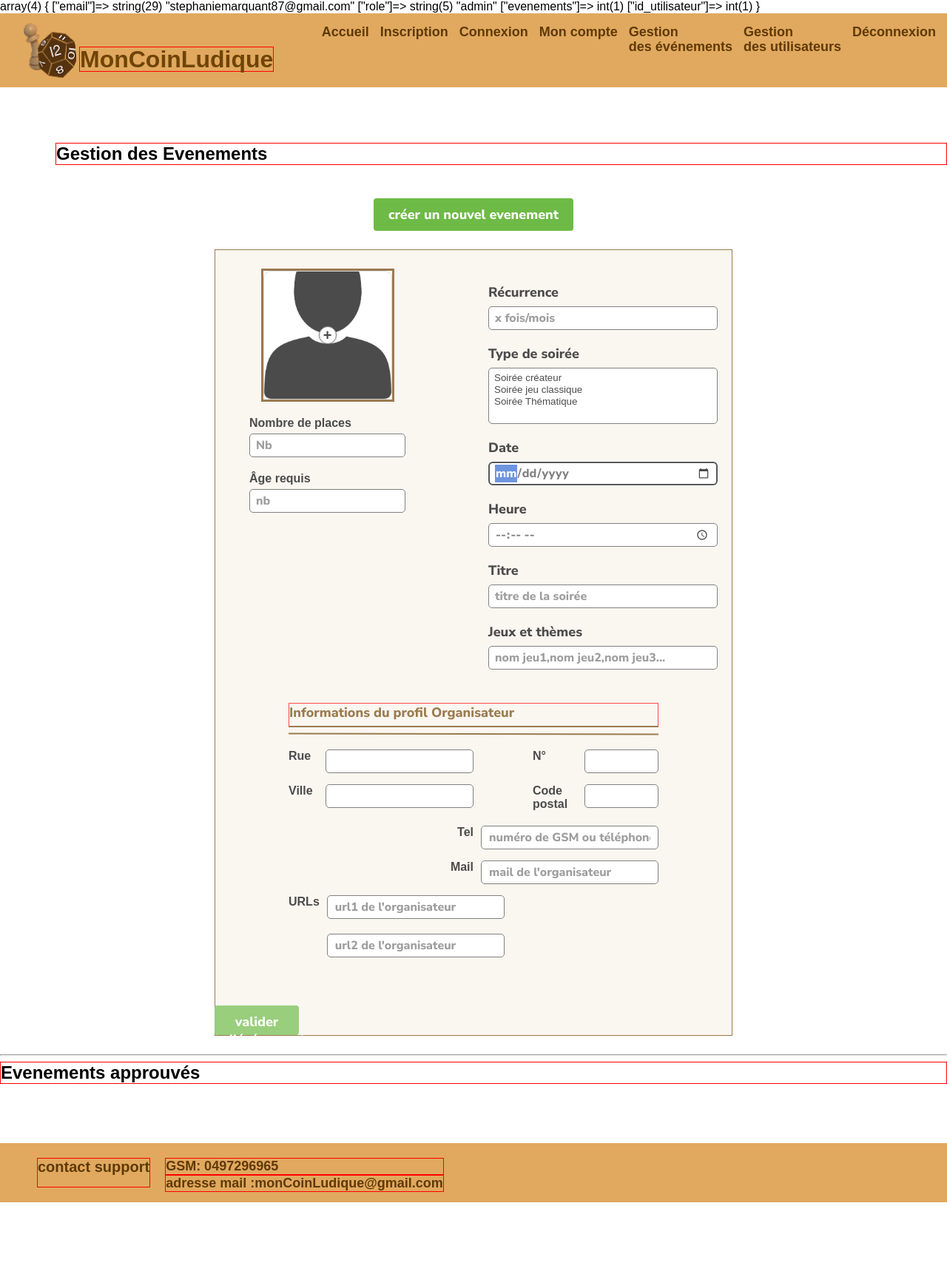
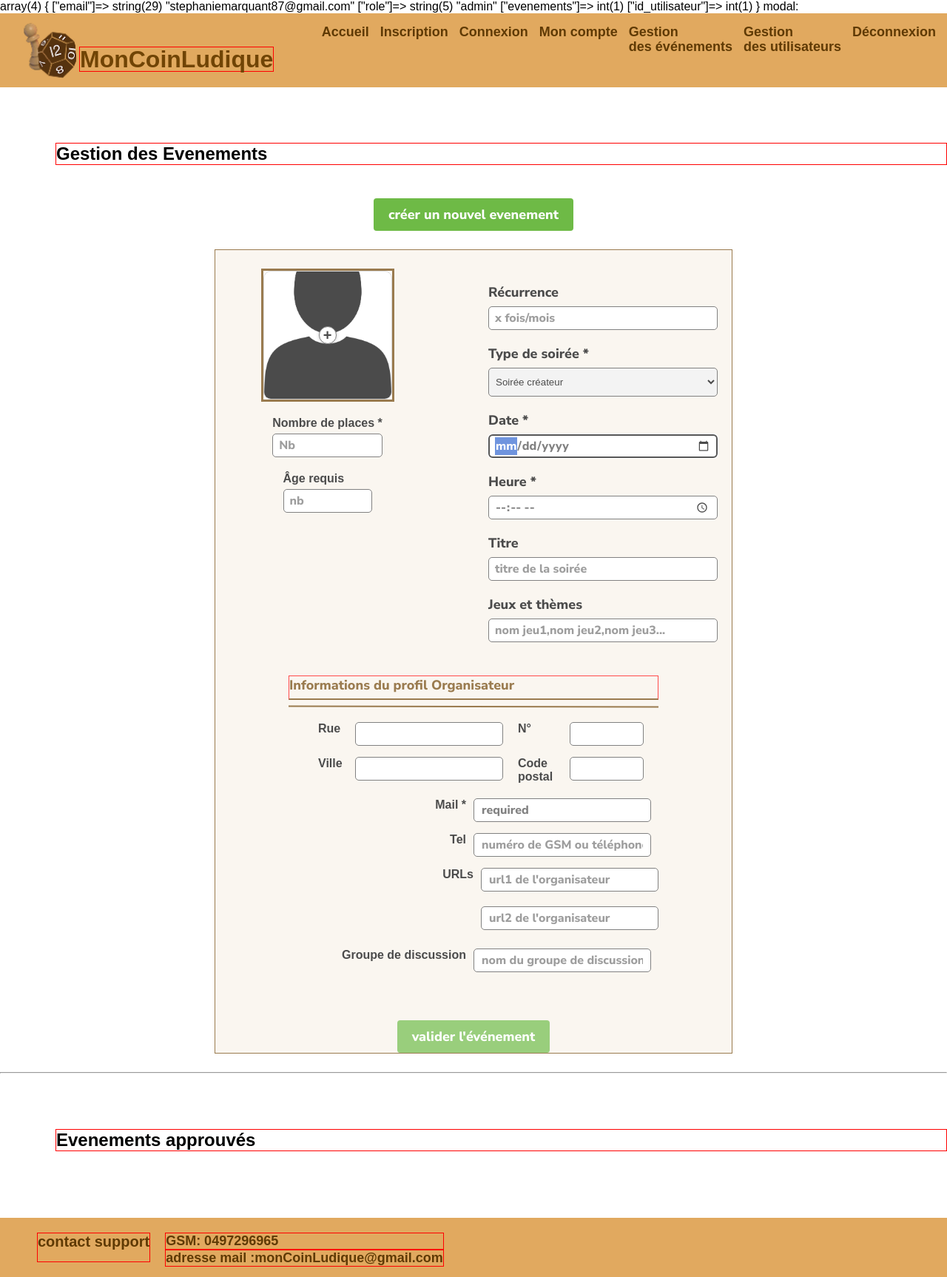
Before and after one commit to steph33a/applicationMonCoinLudique, a PHP site: page /vue/pages/gestion_evenements.php in a window 1280 px wide. Shown: the whole page at 74% size. Before the commit the page ends 1625 px from the top, so only its background shows below. Run offline with PHP 8.4, Linux system fonts and the light colour scheme; the visitor is signed in with stand-in values (Sample User, id 1); data that the repository does not hold is empty.

Commit message:
mise à jour

```diff
--- a/vue/composants/includes/creation_evenement.php
+++ b/vue/composants/includes/creation_evenement.php
@@ -1,26 +1,30 @@
- <form style="width:700px; background-color: #F8F3EB; opacity: 0.7; border: #704405 solid 1px; display:flex; flex-direction:column; justify-content:space-between; align-items:center;margin:25px auto;" class="formulaire" id="formulaireCreationEvenement" action="../controller/controller.php" method="POST">
+ <form style="width:700px; background-color: #F8F3EB; opacity: 0.7; border: #704405 solid 1px; display:flex; flex-direction:column; justify-content:space-between; align-items:center;margin:25px auto;" class="formulaire" id="formulaireCreationEvenement" enctype="multipart/form-data" action="../../controller/controller.php" method="POST">
     <div style="display:flex; flex-direction:column; justify-content:space-between;   width:700px">
         <div style="margin-top:25px; display:flex; flex-direction:row; justify-content:space-between; gap:20px;  width:700px" id="suppDetailsEvenement" class="" style=" margin-top: 20px;">
             <div style ="display:flex; flex-direction:column; justify-content:space-between; gap:20px;align-items:center; width:305px;" id="choixProfil">
-                <label for="photoInput" class="photo-label">
+                <label for="imageEventInput" class="photo-label">
                     <div class="imageEvenement-container">
-                    <img src="../images/avatar.png" alt="Photo" class="imageEvent-preview" />
-                    <div class="photo-add-icon">+</div>
-                    <input type="file" name="imageEvenement" accept="image/*" class="photo-input imageEvent" id="photoInput" />
+                        <img src="../images/avatar.png" alt="Photo" class="imageEvent-preview" />
+                        <div class="photo-add-icon">+</div>
+                        <input type="file" name="imageEvent" accept="image/*" class="photo-input imageEvent" id="imageEventInput" required/>
+
                     </div>
+                    <p class="imageEventCommentaire"></p>
+
                 </label>
 
                 <div class="field-group">
-                    <label for="nbParticipantsCreateEvent">Nombre de places</label>
-                    <input
-                    class="nbParticipants formElement" value="<?php if ($mode=='modificationEvenement') {echo $evenement['nbParticipants'];} ?>" type="text" name="nbParticipants"
+                    <label for="nbParticipantsCreateEvent">Nombre de places *</label>
+                    <input type="number" min="0" max="50"
+                    class="nbParticipants formElement" value="<?php if ($mode=='modificationEvenement') {echo $evenement['nbParticipants'];} ?>" type="text" name="nbParticipants" required
                     id="nbParticipantsCreateEvent" placeholder="Nb"
                     />
+                    <p class="nbParticipantsCommentaire"></p>
                 </div>
 
                 <div class="field-group">
                     <label for="ageRequisCreateEvent">Âge requis</label>
-                    <input
+                    <input type="number" min="0" max="100"
                     class="ageRequis formElement"
                     value="<?php if ($mode=='modificationEvenement') {echo $evenement['ageRequis'];} ?>"
                     type="text"
@@ -28,18 +32,20 @@
                     id="ageRequisCreateEvent"
                     placeholder="nb"
                     />
+                      <p class="ageRequisCommentaire"></p>
                 </div>
             </div>
         <div class="details-evenement" id="formulaireContent">
             <div class="form-group">
-                <label for="recurrenceCreateEvent">Récurrence</label>
-                <input class="recurrence formElement" type="text" name="recurrence" id="recurrenceCreateEvent" placeholder="x fois/mois"
+                <label for="recurrenceCreateEvent">Récurrence </label>
+                <input class="recurrenceEvent formElement" type="text" name="recurrence" id="recurrenceCreateEvent" placeholder="x fois/mois"
                     value="<?php if ($mode=='modificationEvenement') echo $evenement['recurrence']; ?>">
+                 <p class="recurrenceEventCommentaire"></p>
             </div>
 
             <div class="form-group">
-                <label for="typeSoireeCreateEvent">Type de soirée</label>
-                <select class="typeSoiree formElement" id="typeSoireeCreateEvent" name="typesoiree[]" multiple>
+                <label for="typeSoireeCreateEvent">Type de soirée *</label>
+                <select class="typeSoiree formElement" id="typeSoireeCreateEvent" name="typeSoiree[]" required>
                     <option value="createur">Soirée créateur</option>
                     <option value="classique">Soirée jeu classique</option>
                     <option value="thematique">Soirée Thématique</option>
@@ -47,77 +53,105 @@
             </div>
 
             <div class="form-group">
-                <label for="dateEventCreateEvent">Date</label>
-                <input class="dateEvent formElement" type="date" id="dateEventCreateEvent" placeholder="jj/mm/aaaa" autofocus
+                <label for="dateEventCreateEvent">Date *</label>
+                <input type="date" name="dateEvent"class="dateEvent formElement" id="dateEventCreateEvent" placeholder="jj/mm/aaaa" autofocus required
                     value="<?php if ($mode=='modificationEvenement') echo $evenement['dateEvenement']; ?>">
+                <p class="dateCommentaire"></p>
             </div>
 
             <div class="form-group">
-                <label for="heureEventCreateEvent">Heure</label>
-                <input class="heureEvent formElement" type="time" id="heureEventCreateEvent"
-                    value="<?php if ($mode=='modificationEvenement') echo $evenement['heureEvenement']; ?>" placeholder="hh:mm">
+                <label for="heureEventCreateEvent">Heure *</label>
+                <input class="heureEvent formElement" name="heureEvent" type="time" id="heureEventCreateEvent"
+                    value="<?php if ($mode=='modificationEvenement') echo $evenement['heureEvenement']; ?>" placeholder="hh:mm" required>
+                 <p class="heureEventCommentaire"></p>
             </div>
 
             <div class="form-group">
-                <label for="titreEventCreateEvent">Titre</label>
-                <input class="titreEvent formElement" type="text" id="titreEventCreateEvent"
+                <label for="titreEventCreateEvent">Titre<span><?php if ($role=="groupe") {echo " * ";}?></span></label>
+                <input class="titreEvent formElement" name="titreEvent" type="text" id="titreEventCreateEvent"
                     value="<?php if ($mode=='modificationEvenement') echo $evenement['titreEvenement']; ?>" placeholder="titre de la soirée">
+                 <p class="titreEventCommentaire"></p>
             </div>
 
             <div class="form-group">
                 <label for="jeuxThemesEventCreateEvent">Jeux et thèmes</label>
-                <input class="jeuxThemesEvent formElement" type="text" id="jeuxThemesEventCreateEvent" placeholder="nom jeu1,nom jeu2,nom jeu3..."
+                <input class="jeuxThemesEvent formElement" name="jeuxThemesEvent" type="textarea" id="jeuxThemesEventCreateEvent" placeholder="nom jeu1,nom jeu2,nom jeu3..."
                     value="<?php if ($mode=='modificationEvenement') echo $evenement['jeuxThemesEvent']; ?>">
+                <p class="jeuxThemesEventCommentaire"></p>
             </div>
         </div>
 
     </div>
-    <div style="width:500px;margin:25px auto ; "id="informationsProfilOrganisateur">
+    <div class="<?php if ($role=="groupe") {echo "divCreateEventForGroupe";}?>" style="width:500px;margin:25px auto ; "id="informationsProfilOrganisateur">
         <h2>Informations du profil Organisateur</h2>
         <hr>
 
         <div style="display:flex; flex-direction:row; justify-content:flex-end; gap:20px;">
             <div style="display:flex; flex-direction:row; justify-content:space-between; ">
-            <label style=" width:50px;" for="rueCreateEvent">Rue</label>
-            <input style=" width:200px;" type="text" id="rueCreateEvent" class="formElement" value="<?php if ($mode=="modificationEvenement") {echo $evenement["rueEvenement"];}?>">
-            </div>
+            <label style=" width:50px;" for="rueCreateEvent">Rue<span><?php if ($role=="groupe") {echo " * ";}?></span></label>
+            <input style=" width:200px;" type="text" id="rueCreateEvent" name="rueEvent" class="rueEvent formElement" value="<?php if ($mode=="modificationEvenement") {echo $evenement["rueEvenement"];}?>">
+             <p class="rueEventCommentaire"></p>
+        </div>
             <div style="display:flex; flex-direction:row; justify-content:flex-end;gap:20px;">
-            <label style=" width:50px;"for="numCreateEvent">N°</label>
-            <input style=" width:100px;"type="text" id="numCreateEvent" class="formElement" value="<?php if ($mode=="modificationEvenement") {echo $evenement["numAdresse"];}?>">
+                <label style=" width:50px;"for="numCreateEvent">N°<span><?php if ($role=="groupe") {echo " * ";}?></span></label>
+                <input style=" width:100px;"type="text" id="numCreateEvent" name="numRueEvent"class="numRueEvent formElement" value="<?php if ($mode=="modificationEvenement") {echo $evenement["numAdresse"];}?>">
+                <p class="numRueEventCommentaire"></p>
             </div>
         </div>
 
         <div style="display:flex; flex-direction:row; justify-content:flex-end; gap:20px; margin-top:15px;">
             <div style="display:flex; flex-direction:row; justify-content:space-between;">
-            <label style=" width:50px;"for="villeCreateEvent">Ville</label>
-            <input style=" width:200px;" type="text" id="villeCreateEvent" class="formElement" value="<?php if ($mode=="modificationEvenement") {echo $evenement["ville"];}?>">
+                <label style=" width:50px;"for="villeCreateEvent">Ville<span><?php if ($role=="groupe") {echo " * ";}?></span></label>
+                <input style=" width:200px;" type="text" id="villeCreateEvent" name="villeEvent" class="villeEvent formElement" value="<?php if ($mode=="modificationEvenement") {echo $evenement["ville"];}?>">
+                <p class="villeEventCommentaire"></p>
             </div>
             <div style="display:flex; flex-direction:row; justify-content:flex-end;gap:20px;">
-            <label style="width:50px;" for="codePostalCreateEvent">Code postal</label>
-            <input style="width:100px;"type="text" id="codePostalCreateEvent" class="formElement" value="<?php if ($mode=="modificationEvenement") {echo $evenement["codePostal"];}?>">
+                <label style="width:50px;" for="codePostalCreateEvent">Code postal<span><?php if ($role=="groupe") {echo " * ";}?></span></label>
+                <input style="width:100px;"type="" id="codePostalCreateEvent" name="codePostalEvent" class="codePostalEvent formElement" value="<?php if ($mode=="modificationEvenement") {echo $evenement["codePostal"];}?>">
+                <p class="codePostalEventCommentaire"></p>
             </div>
         </div>
 
-        <div style="display:flex; flex-direction:row; justify-content:flex-end;margin-top:15px;">
-            <label for="numberPhoneCreateEvent">Tel</label>
-            <input type="text" id="numberPhoneCreateEvent" class="formElement" placeholder="numéro de GSM ou téléphone" value="<?php if ($mode=="modificationEvenement") {echo $evenement["numberPhone"];}?>">
+        <div style="display:flex; flex-direction:row; justify-content:flex-end; margin-top:15px;">
+            <label for="mailCreateEvent">Mail *</label>
+            <input type="email" id="mailCreateEvent" class="emailEvent formElement" name="emailEvent" placeholder="mail de l'organisateur" value="<?php if ($mode=="modificationEvenement") {echo $evenement["mail"];} ?> required">
+              <p class="mailEventCommentaire"></p>
         </div>
 
-        <div style="display:flex; flex-direction:row; justify-content:flex-end; margin-top:15px;">
-            <label for="mailCreateEvent">Mail</label>
-            <input type="email" id="mailCreateEvent" class="formElement" placeholder="mail de l'organisateur" value="<?php if ($mode=="modificationEvenement") {echo $evenement["mail"];}?>">
+        <div style="display:flex; flex-direction:row; justify-content:flex-end;margin-top:15px;">
+            <label for="numberPhoneCreateEvent">Tel<span><?php if ($role=="groupe") {echo " * ";}?></span></label>
+            <input type="" id="numberPhoneCreateEvent" class="numberPhoneEvent formElement" name="numberPhoneEvent" placeholder="numéro de GSM ou téléphone" value="<?php if ($mode=="modificationEvenement") {echo $evenement["numberPhone"];}?>">
+            <p class="numberPhoneEventCommentaire"></p>
         </div>
+
+
 
         <div style="display:flex; flex-direction:row; justify-content:flex-end; margin-top:15px;">
             <label>URLs</label>
-            <div style="display:flex; flex-direction:column;justify-content:space-between; gap:20px;">
-                 <input type="text" id="url1CreateEvent" class="formElement" placeholder="url1 de l'organisateur" value="<?php if ($mode=="modificationEvenement") {echo $evenement["url1"];}?>">
-                 <input type="text" id="url2CreateEvent" class="formElement" placeholder="url2 de l'organisateur" value="<?php if ($mode=="modificationEvenement") {echo $evenement["url2"];}?>">
-
+            <div style="width:240px; display:flex; flex-direction:column;justify-content:space-between;gap:10px;">
+                 <input type="text" id="url1CreateEvent" class="url1 formElement" name="url1" placeholder="url1 de l'organisateur" value="<?php if ($mode=="modificationEvenement") {echo $evenement["url1"];}?>">
+                 <p class="url1Commentaire"></p>
+                 <input type="text" id="url2CreateEvent" class="url2 formElement" name="url2" placeholder="url2 de l'organisateur" value="<?php if ($mode=="modificationEvenement") {echo $evenement["url2"];}?>">
+                 <p class="url2Commentaire"></p>
             </div>
 
         </div>
+         <div style="display:flex; flex-direction:row; justify-content:flex-end; margin-top:15px;">
+            <label for="discussionGroupName">Groupe de discussion</label>
+            <input type="text" id="discussionGroupName" name="discussionGroupName" class="discussionGroupEvent formElement" placeholder="nom du groupe de discussion" value="<?php if ($mode == 'modificationEvenement') { echo $evenement['groupe_discussion']; } ?>">
+            <p class="discussionGroupEventCommentaire"></p>
+        </div>
     </div>
-    <button class="btn" style="width:114px; height:40px;background-color: #6EBA46; color: #FFFFFF; font-size:18px; font-weight: 600; font-family: 'Nunito Sans', sans-serif;"type="submit" id="btnSendEvenement">valider l'événement</button>
+    <?php
+    if ($mode=="modificationEvenement") {?>
+        <button style="margin:25px auto 0 auto; display:block;" class="btn" type="submit" id="btnModificationEvenement" name="btnModificationEvenement">modifier l'événement</button>
+   <?php } else {?>
+         <button style="margin:25px auto 0 auto; display:block;" class="btn" type="submit" id="btnCreationEvenement" name="btnCreationEvenement">valider l'événement</button>
+   <?php }
+    ?>
+
 
 </form>
+
+
+        <!-- url1,url2,emailEvent,numberPhoneEvent,codePostalEvent,villeEvent,numRueEvent,rueEvent,jeuxThemesEvent,titreEvent,typeSoiree,reccurenceEvent,nbParticipants,ageRequis,imageEvent -->
--- a/vue/composants/includes/header.php
+++ b/vue/composants/includes/header.php
@@ -1,4 +1,7 @@
-
+<?php
+$modal = isset($_GET['modal']) ? $_GET['modal'] : null;
+echo "modal:" . $modal;
+?>
 <!DOCTYPE html>
 <html lang="fr">
 <head>
--- a/vue/pages/accueil.php
+++ b/vue/pages/accueil.php
@@ -13,8 +13,8 @@ session_start();
 // var_dump($role);
 //
 // echo "affichageFormulaireRedefinitionMotDePasse:" . $affichageFormulaireRedefinitionMotDePasse;
-$modal = isset($_GET['modal']) ? $_GET['modal'] : null;
-echo "modal:" . $modal;
+
+
 
 $affichageFormulaireRedefinitionMotDePasse = (isset($_SESSION["redefinitionMotDePasse"]) && $_SESSION["redefinitionMotDePasse"]) ? true : false;
 unset($_SESSION['redefinitionMotDePasse']);
--- a/vue/pages/gestion_evenements.php
+++ b/vue/pages/gestion_evenements.php
@@ -13,9 +13,7 @@ if (!$estConnecte) {
     exit();
 }
 else {
-
-
-include('../composants/includes/header.php')
+include('../composants/includes/header.php') ;
 
 ?>
 
@@ -34,11 +32,11 @@ include('../composants/includes/header.php')
 
     </div>
     <hr>
-    <div class="gestion_evenements_title"><h2>Evenements approuvés</h2></div>
-    <div class="miniEventToActionsContent">
-   <?php if (empty($evenements)): ?>
-    <p>Aucun événement approuvé pour le moment.</p>
-     <?php else: ?>
+    <div style="margin-top:75px;margin-left: 75px;" class="gestion_evenements_title"><h2>Evenements approuvés</h2></div>
+    <div style="display:block; margin: 45px auto 45px auto;"class="miniEventToActionsContent">
+        <?php if (empty($evenements)): ?>
+        <p  style="display:block; margin: 45px auto 0 auto; text-align:center;">Aucun événement approuvé pour le moment.</p>
+        <?php else: ?>
     <div class="miniEventToActionsContent">
       <?php foreach ($evenements as $evenementSelected) {
           include '../composants/includes/miniEventToActions.php';
--- a/vue/styles/styles.css
+++ b/vue/styles/styles.css
@@ -640,7 +640,7 @@ main {
 
 /* Pour les conteneurs internes (ex: rue + numéro) */
 #informationsProfilOrganisateur > div > div {
-  flex: 1 1 45%; /* deux éléments côte à côte à 45% largeur */
+  flex: wrap; /* deux éléments côte à côte à 45% largeur */
   display: flex;
   /* flex-direction: column; */
 }
```
Also changed, not shown: controller/controller.php (+74 -12 lines), model/model.php (+200 -32 lines), vue/js/fichier.js (+139 -28 lines).
